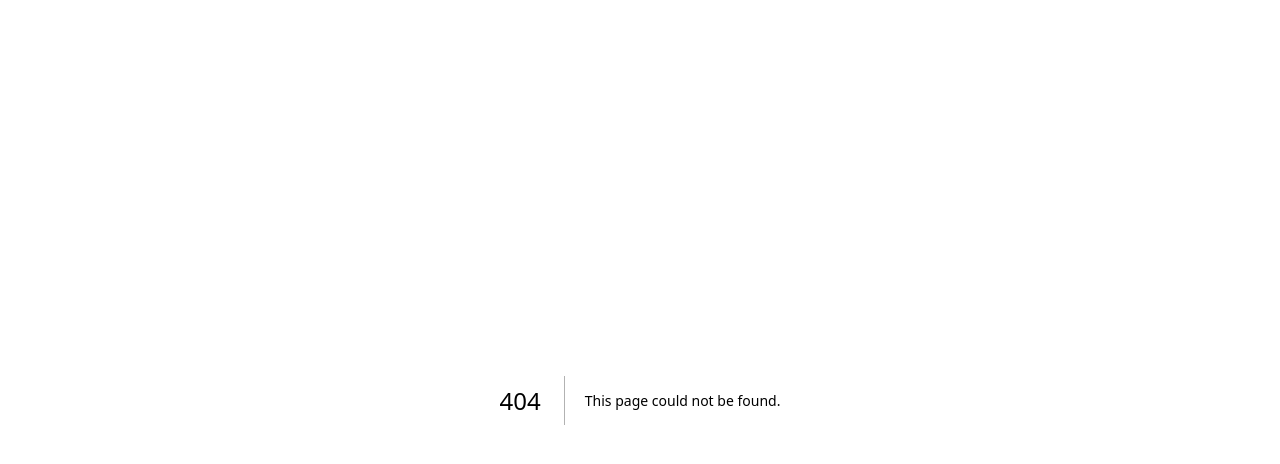
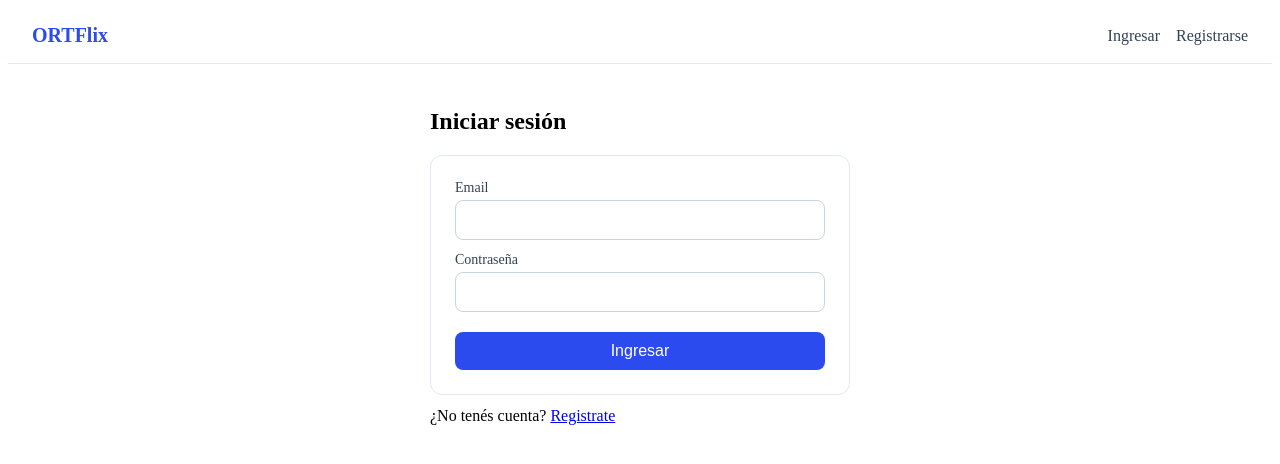
Before and after one commit to ZAVALETAFORT/PNT2_ORTFlix, a Next.js app: page /login in a window 1280 px wide. Before the commit this address had no page. Shown: the top 464 px of the page. Built offline with nearby package versions, Linux system fonts and the light colour scheme; no server answers.

Commit message:
feat: ABM de Inicio de sesion y Registrar usuario conectado al backend del examen de airbnb

```diff
--- /dev/null
+++ b/app/components/Header.jsx
@@ -0,0 +1,54 @@
+"use client";
+
+import Link from "next/link";
+import { useEffect, useState } from "react";
+import { usePathname, useRouter } from "next/navigation";
+import estilos from "./Header.module.css";
+
+export default function Header() {
+  const router = useRouter();
+  const pathname = usePathname();
+  const [user, setUser] = useState(null);
+
+  // Lee la sesión de localStorage. Se vuelve a leer cada vez que cambia la ruta
+  // (así el header se actualiza después de iniciar o cerrar sesión).
+  useEffect(() => {
+    setUser(JSON.parse(localStorage.getItem("user")));
+  }, [pathname]);
+
+  function cerrarSesion() {
+    localStorage.removeItem("token");
+    localStorage.removeItem("user");
+    localStorage.removeItem("userEmail");
+    setUser(null);
+    router.push("/login");
+  }
+
+  return (
+    <header className={estilos.header}>
+      <Link href="/" className={estilos.logo}>
+        ORTFlix
+      </Link>
+
+      <nav className={estilos.nav}>
+        {user ? (
+          <>
+            <span>Hola, {user.name}</span>
+            <button className={estilos.boton} onClick={cerrarSesion}>
+              Cerrar sesión
+            </button>
+          </>
+        ) : (
+          <>
+            <Link href="/login" className={estilos.link}>
+              Ingresar
+            </Link>
+            <Link href="/register" className={estilos.link}>
+              Registrarse
+            </Link>
+          </>
+        )}
+      </nav>
+    </header>
+  );
+}
--- /dev/null
+++ b/app/components/Header.module.css
@@ -0,0 +1,35 @@
+.header {
+  display: flex;
+  align-items: center;
+  justify-content: space-between;
+  padding: 16px 24px;
+  border-bottom: 1px solid #e2e8f0;
+  background-color: #fff;
+}
+
+.logo {
+  font-size: 20px;
+  font-weight: 700;
+  color: #2b4bee;
+  text-decoration: none;
+}
+
+.nav {
+  display: flex;
+  align-items: center;
+  gap: 16px;
+}
+
+.link {
+  color: #334155;
+  text-decoration: none;
+}
+
+.boton {
+  padding: 8px 14px;
+  background: #2b4bee;
+  color: #fff;
+  border: none;
+  border-radius: 8px;
+  cursor: pointer;
+}
--- a/app/layout.js
+++ b/app/layout.js
@@ -1,3 +1,5 @@
+import Header from "./components/Header";
+
 export const metadata = {
   title: "Create Next App",
   description: "Generated by create next app",
@@ -6,7 +8,10 @@ export const metadata = {
 export default function RootLayout({ children }) {
   return (
     <html lang="en">
-      <body>{children}</body>
+      <body>
+        <Header />
+        {children}
+      </body>
     </html>
   );
 }
--- /dev/null
+++ b/app/login/page.jsx
@@ -0,0 +1,94 @@
+"use client";
+
+import Link from "next/link";
+import { useState } from "react";
+import { useRouter } from "next/navigation";
+import estilos from "./page.module.css";
+
+// La URL del backend viene de .env.local (NEXT_PUBLIC_API_URL)
+const API_URL = process.env.NEXT_PUBLIC_API_URL;
+
+export default function LoginPage() {
+  const router = useRouter();
+  const [email, setEmail] = useState("");
+  const [password, setPassword] = useState("");
+  const [error, setError] = useState("");
+  const [cargando, setCargando] = useState(false);
+
+  async function handleSubmit(e) {
+    e.preventDefault();
+    setError("");
+
+    if (!email.trim() || !password) {
+      setError("Completá el email y la contraseña.");
+      return;
+    }
+
+    setCargando(true);
+
+    try {
+      const response = await fetch(`${API_URL}/api/users/login`, {
+        method: "POST",
+        headers: { "Content-Type": "application/json" },
+        body: JSON.stringify({ email: email.trim(), password }),
+      });
+
+      const data = await response.json();
+
+      if (!response.ok) {
+        setError(data.message || "Email o contraseña incorrectos.");
+        return;
+      }
+
+      // Se guarda la sesión con las claves compartidas del equipo
+      const nombre = data.user?.name ?? email.trim();
+      localStorage.setItem("token", data.token);
+      localStorage.setItem("user", JSON.stringify({ name: nombre, email: email.trim() }));
+      localStorage.setItem("userEmail", email.trim());
+
+      router.push("/");
+    } catch {
+      setError("Error de conexión con el servidor.");
+    } finally {
+      setCargando(false);
+    }
+  }
+
+  return (
+    <section className={estilos.section}>
+      <h1>Iniciar sesión</h1>
+
+      <form className={estilos.form} onSubmit={handleSubmit}>
+        <label className={estilos.label}>
+          Email
+          <input
+            className={estilos.input}
+            type="email"
+            value={email}
+            onChange={(e) => setEmail(e.target.value)}
+          />
+        </label>
+
+        <label className={estilos.label}>
+          Contraseña
+          <input
+            className={estilos.input}
+            type="password"
+            value={password}
+            onChange={(e) => setPassword(e.target.value)}
+          />
+        </label>
+
+        <button className={estilos.boton} type="submit" disabled={cargando}>
+          {cargando ? "Ingresando..." : "Ingresar"}
+        </button>
+      </form>
+
+      {error && <p className={estilos.error}>{error}</p>}
+
+      <p className={estilos.footer}>
+        ¿No tenés cuenta? <Link href="/register">Registrate</Link>
+      </p>
+    </section>
+  );
+}
--- /dev/null
+++ b/app/login/page.module.css
@@ -0,0 +1,55 @@
+.section {
+  max-width: 420px;
+  margin: 0 auto;
+  padding: 24px;
+}
+
+.form {
+  display: flex;
+  flex-direction: column;
+  gap: 12px;
+  background: #fff;
+  border: 1px solid #e2e8f0;
+  border-radius: 12px;
+  padding: 24px;
+}
+
+.label {
+  display: flex;
+  flex-direction: column;
+  gap: 4px;
+  font-size: 14px;
+  color: #334155;
+}
+
+.input {
+  padding: 10px 12px;
+  border: 1px solid #cbd5e1;
+  border-radius: 8px;
+  font-size: 16px;
+}
+
+.boton {
+  margin-top: 8px;
+  padding: 10px 16px;
+  background: #2b4bee;
+  color: #fff;
+  border: none;
+  border-radius: 8px;
+  font-size: 16px;
+  cursor: pointer;
+}
+
+.boton:disabled {
+  opacity: 0.6;
+  cursor: default;
+}
+
+.error {
+  color: red;
+  margin-top: 12px;
+}
+
+.footer {
+  margin-top: 12px;
+}
--- /dev/null
+++ b/app/register/page.module.css
@@ -0,0 +1,60 @@
+.section {
+  max-width: 420px;
+  margin: 0 auto;
+  padding: 24px;
+}
+
+.form {
+  display: flex;
+  flex-direction: column;
+  gap: 12px;
+  background: #fff;
+  border: 1px solid #e2e8f0;
+  border-radius: 12px;
+  padding: 24px;
+}
+
+.label {
+  display: flex;
+  flex-direction: column;
+  gap: 4px;
+  font-size: 14px;
+  color: #334155;
+}
+
+.input {
+  padding: 10px 12px;
+  border: 1px solid #cbd5e1;
+  border-radius: 8px;
+  font-size: 16px;
+}
+
+.boton {
+  margin-top: 8px;
+  padding: 10px 16px;
+  background: #2b4bee;
+  color: #fff;
+  border: none;
+  border-radius: 8px;
+  font-size: 16px;
+  cursor: pointer;
+}
+
+.boton:disabled {
+  opacity: 0.6;
+  cursor: default;
+}
+
+.error {
+  color: red;
+  margin-top: 12px;
+}
+
+.success {
+  color: green;
+  margin-top: 12px;
+}
+
+.footer {
+  margin-top: 12px;
+}
```
Also changed, not shown: app/register/page.jsx (added, +123 -0 lines), 2 other files (tests, documents, lock files or other folders).
